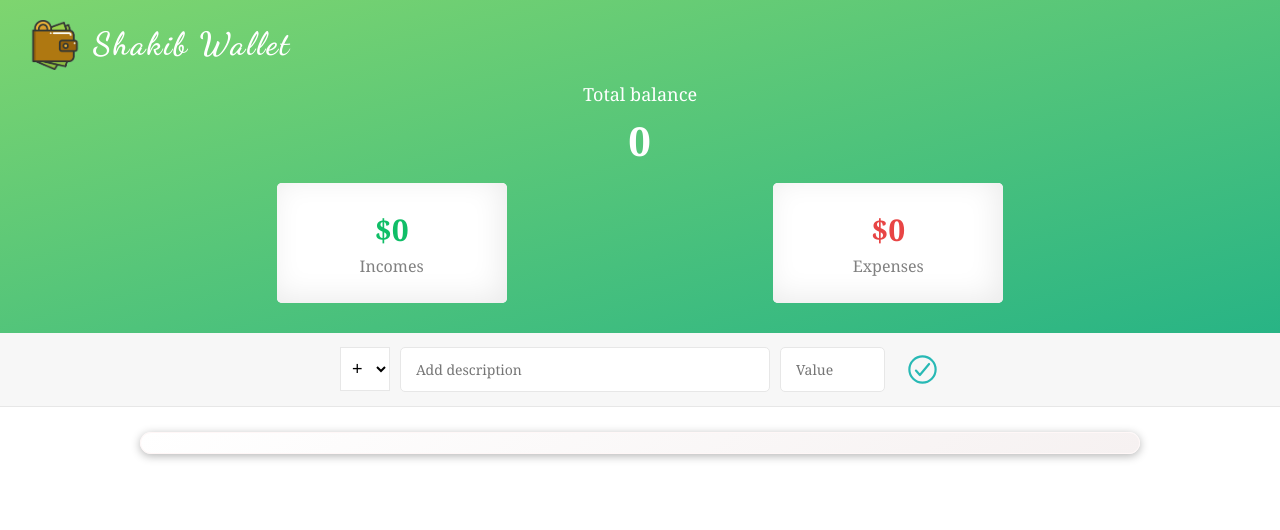
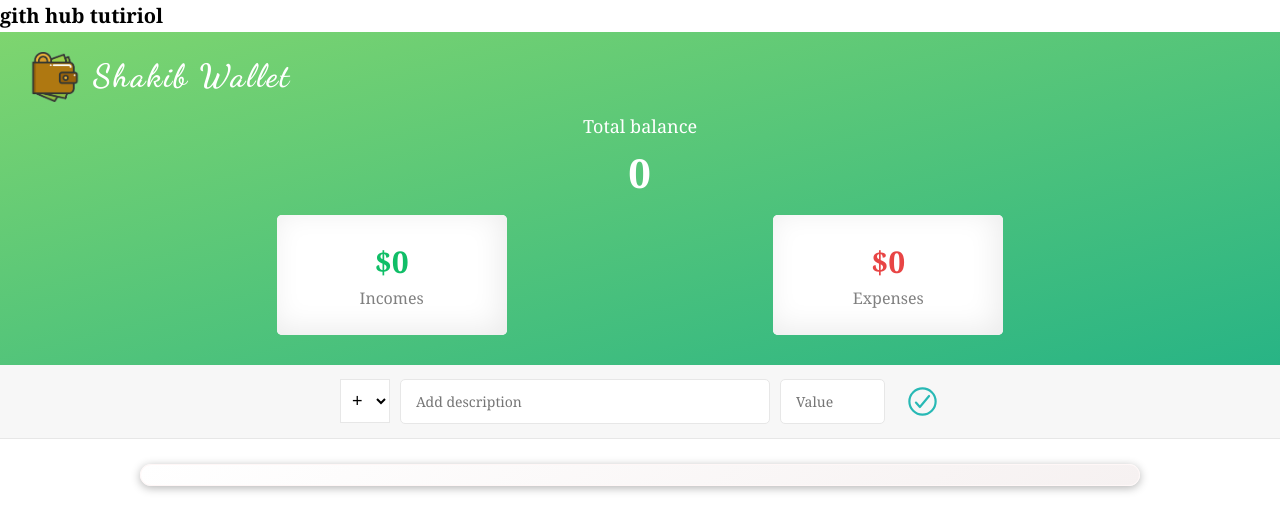
Before and after one commit to ShakowathShakib/shakib-eWallet, a plain HTML site: page index.html in a window 1280 px wide. Drawn offline with nearby package versions, Linux system fonts and the light colour scheme.

Commit message:
git hub test

```diff
--- a/index.html
+++ b/index.html
@@ -1,5 +1,6 @@
 <!DOCTYPE html>
 <html lang="en">
+
   <head>
     <meta charset="UTF-8" />
     <meta name="viewport" content="width=device-width, initial-scale=1.0" />
@@ -8,6 +9,8 @@
     <title>shakib-Wallet </title>
   </head>
   <body>
+
+    <h1> gith hub tutiriol</h1>
     <div class="container ewallet">
       <header class="green">
         <div class="ewalletLogo">
```
